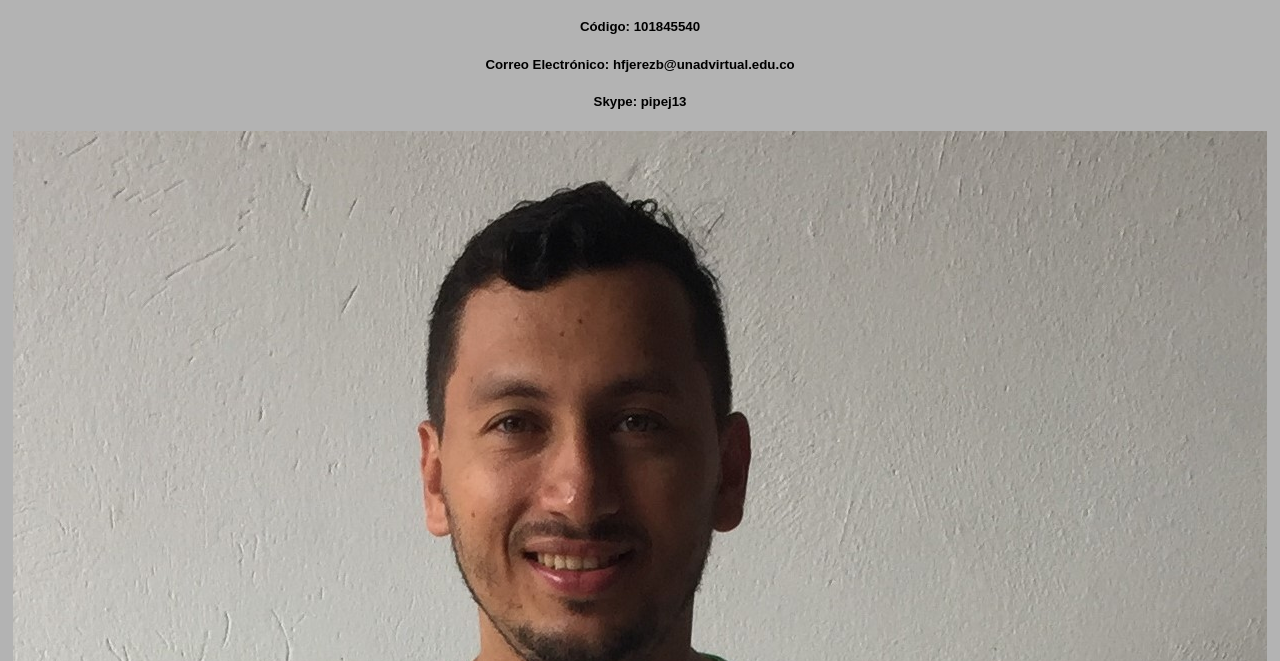
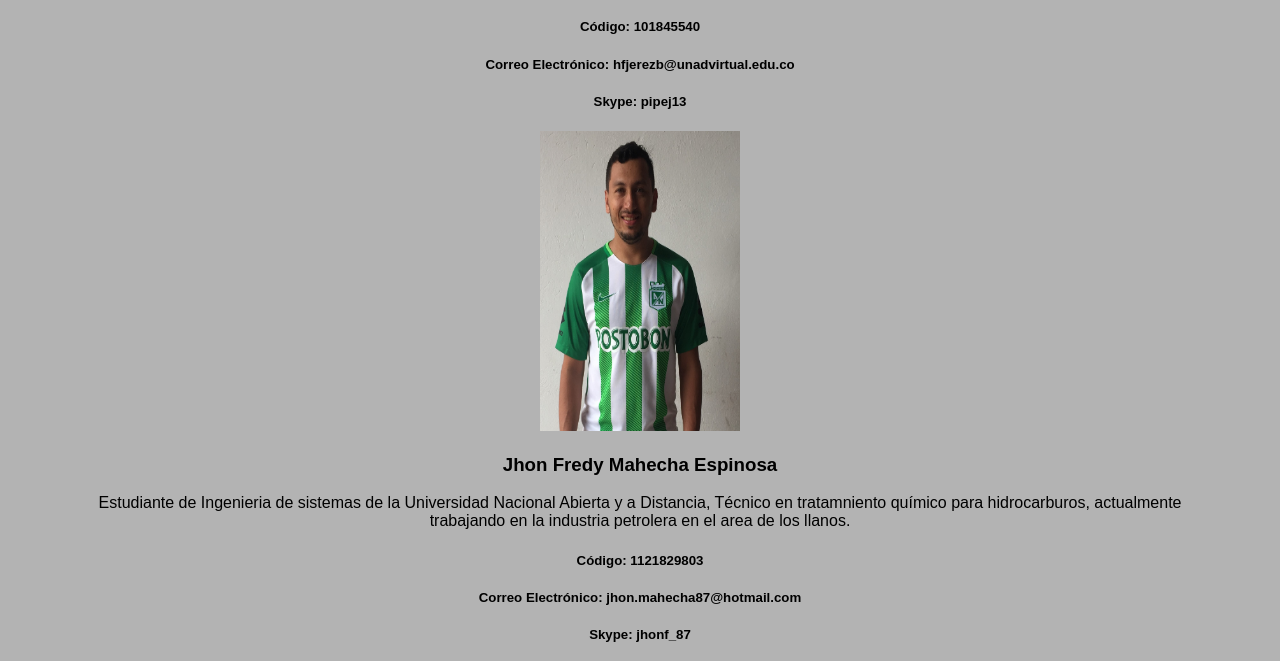
Before and after one commit to jhonmahecha87/OviUnad_DSW_Fase3, a website: page Desarrolladores.html in a window 1280 px wide. Shown: the part 620-1281 px from the top of the page. Drawn offline with Linux system fonts and the light colour scheme.

Commit message:
Update Desarrolladores.html
Correccion class de los estilos para el compañero jhon

```diff
--- a/Desarrolladores.html
+++ b/Desarrolladores.html
@@ -40,7 +40,7 @@ and open the template in the editor.
         </div>
 
         <div style="text-align: center;">
-            <img class="Jhon Mahecha" src="Img/Jhon Mahecha.jpg">
+            <img class="pipe1" src="Img/Jhon Mahecha.jpg">
             <h3>Jhon Fredy Mahecha Espinosa</h3>
             <p style="margin-left: 70px; margin-right: 70px;">Estudiante de Ingenieria de sistemas de la Universidad Nacional Abierta y a Distancia, Técnico en tratamniento químico para hidrocarburos, actualmente trabajando en la industria petrolera en el area de los llanos.</p>
             <h5>Código: 1121829803</h5>
```
